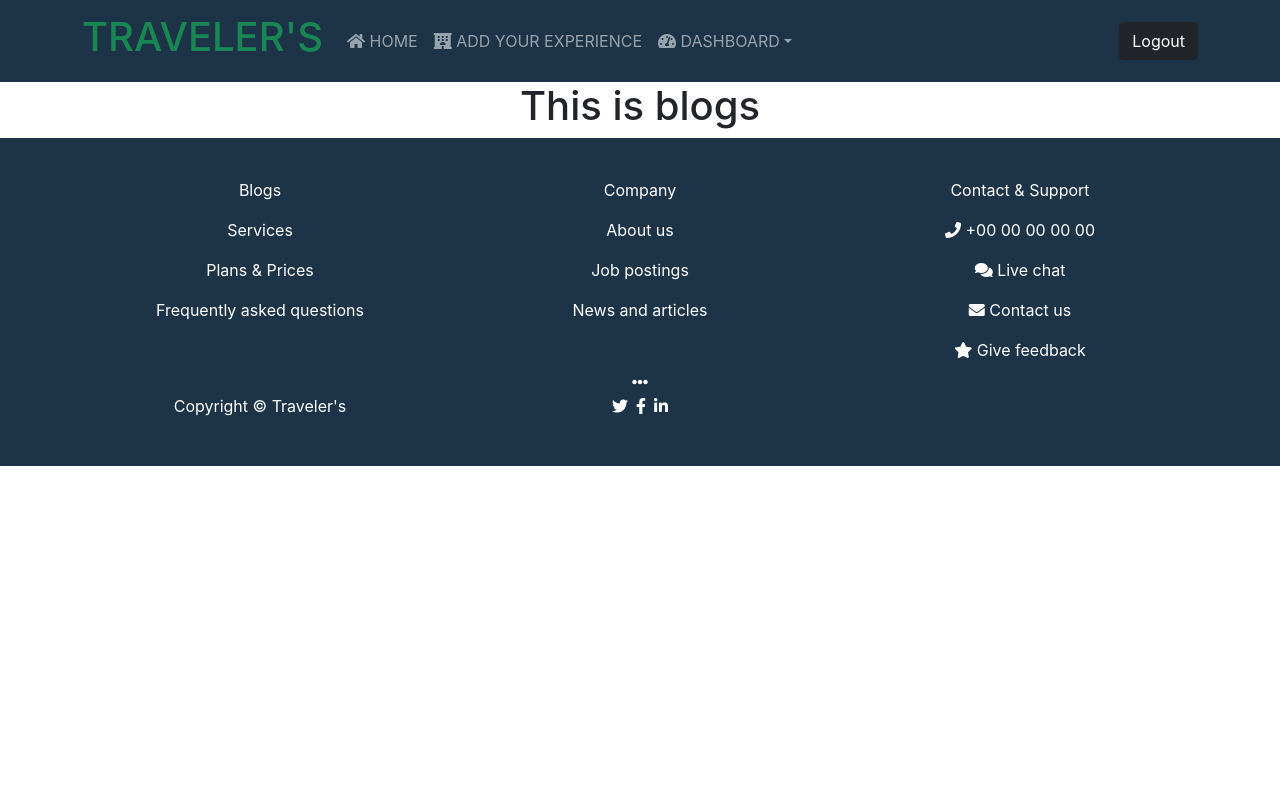
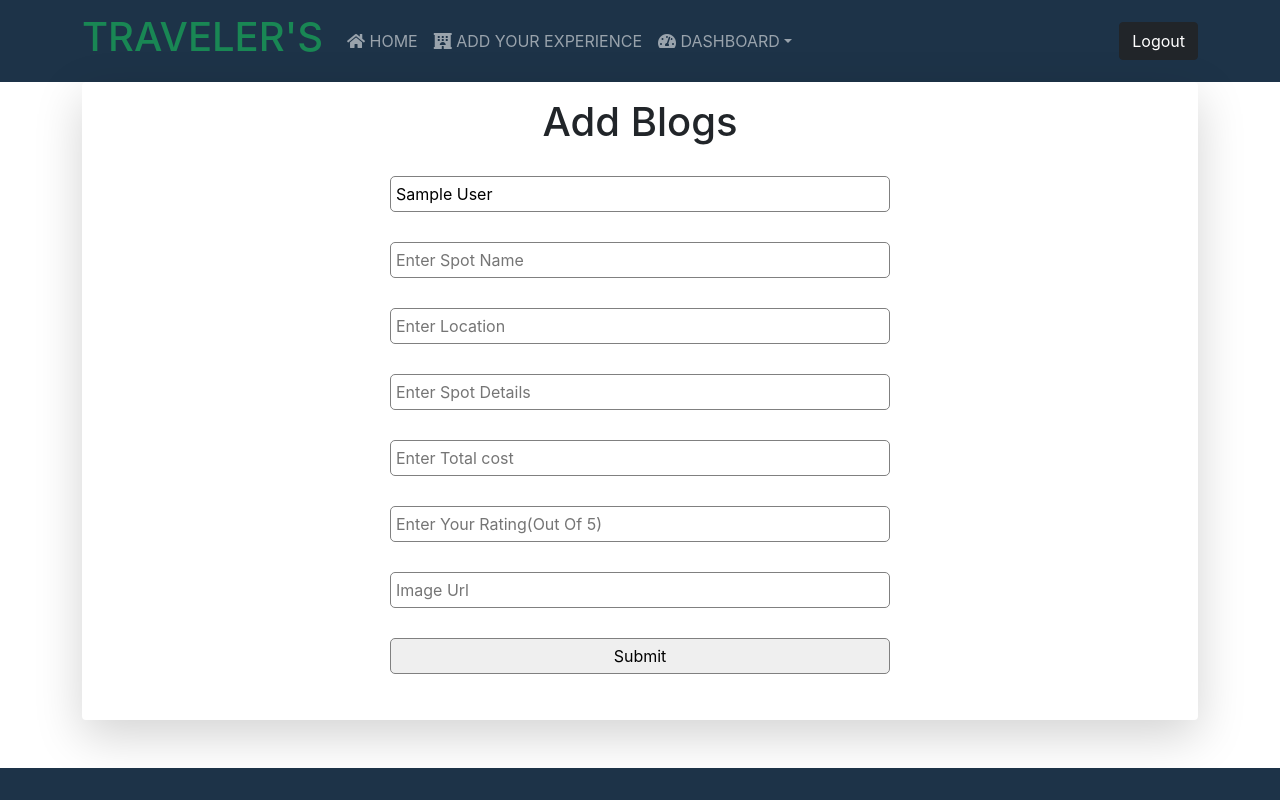
Before and after one commit to emonislam079/Travelers-blog, a React (Create React App) app: page /addBlogs in a window 1280 px wide. Shown: the top 800 px of the page. Built offline with nearby package versions, Linux system fonts and the light colour scheme; no server answers; sample sign-in values are in the browser's storage.

Commit message:
add blog

```diff
--- /dev/null
+++ b/src/Component/AddBlog/AddBlog.css
@@ -0,0 +1,25 @@
+.Blogs-form {
+  margin: 30px 150px;
+}
+.Blogs-form input {
+  display: block;
+  margin-top: 30px;
+  padding: 5px;
+  border: 1px solid gray;
+  border-radius: 5px;
+  width: 500px;
+  margin-left: auto;
+  margin-right: auto;
+}
+.error {
+  color: red;
+}
+
+@media only screen and (max-width: 600px) {
+  .Blogs-form {
+    margin: 30px 0px;
+  }
+  .Blogs-form input {
+    width: 250px;
+  }
+}
--- a/src/Component/AddBlog/AddBlogs.js
+++ b/src/Component/AddBlog/AddBlogs.js
@@ -1,10 +1,48 @@
-import React from 'react';
+import React, { useReducer, useState } from 'react';
+import { Alert, Col, Container} from 'react-bootstrap';
+import { useForm } from 'react-hook-form';
+import useAuth from '../../Hooks/useAuth';
+import './AddBlog.css'
 
 const AddBlogs = () => {
+    const { register, handleSubmit, reset } = useForm();
+    const [success, setSuccess] = useState(false);
+    const {user} = useAuth();
+
+    const onSubmit = data => {
+        console.log(data);
+        reset();
+    }
+
     return (
-        <div>
-            <h1>This is blogs</h1>
-        </div>
+        <Container>
+        <Col item xs={12} md={12}>
+        <div className="shadow-lg p-3 mb-5 bg-body rounded">
+            <h1>Add Blogs</h1>
+
+                <form className="Blogs-form" onSubmit={handleSubmit(onSubmit)}>
+
+                <input placeholder="Enter Your Name" defaultValue={user?.displayName}  {...register("PersonName", { required: true } )} />
+
+                <input placeholder="Enter Spot Name"  {...register("name", { required: true })} />
+
+                <input placeholder="Enter Location"  {...register("location", { required: true })} />
+
+                <input placeholder="Enter Spot Details" defaultValue="" {...register("details", { required: true })} />
+
+                <input type="number" placeholder="Enter Total cost" defaultValue="" {...register("cost", { required: true }) } />
+
+                <input type="number" placeholder="Enter Your Rating(Out Of 5)" defaultValue="" {...register("Rating", { required: true, }) } />
+
+                <input placeholder="Image Url" defaultValue="" {...register("img", { required: true }) } />
+
+                <input type="submit" />
+                </form>
+            </div>
+            {success && <Alert severity="success">Blog Added</Alert>}
+
+        </Col>
+        </Container>
     );
 };
 
--- a/src/Component/Home/Blogs/Blog.js
+++ b/src/Component/Home/Blogs/Blog.js
@@ -1,5 +1,5 @@
 import React from 'react';
-import { Col, Row } from 'react-bootstrap';
+import { Button, Col, Row } from 'react-bootstrap';
 import Rating from 'react-rating'
 
 import './Blog.css'
@@ -25,7 +25,7 @@ const Blog = ({blog}) => {
                 initialRating={blog.Rating}/></span></h3>
                 </div>
 
-
+                <Button className='mx-auto mb-3'>Details</Button>
               </Col>
               <Col
                 xs={12}
@@ -34,6 +34,7 @@ const Blog = ({blog}) => {
               >
                 <img src={blog.img} alt="" />
               </Col>
+
             </Row>
           </Col>
     );
--- a/src/Component/Login/Login/Login.js
+++ b/src/Component/Login/Login/Login.js
@@ -53,9 +53,9 @@ const Login = () => {
                         onBlur={handleOnChange} />
                 </FloatingLabel>
                 <div className='form-group text-center'>
-                    <Button className='text-center' type='submit' variant="primary" size="lg">Login</Button>
+                    <Button className='text-center' type='submit' variant="primary">Login</Button>
                     <Link to="/register" className='text-decoration-none d-block fs-5 mt-2 text-center'>New User? Please Register</Link>
-                    <Button onClick={handleGoogleSignIn} className='mt-4' variant="primary" size="lg"><i className="fab fa-google"></i> Google Sign In</Button>
+                    <Button onClick={handleGoogleSignIn} className='mt-4' variant="primary"><i className="fab fa-google"></i> Google Sign In</Button>
 
                 </div>
             </Form>}
--- a/src/Component/Registration/Registration.js
+++ b/src/Component/Registration/Registration.js
@@ -71,7 +71,7 @@ const Registration = () => {
                     </FloatingLabel>
 
                     <div className='form-group text-center'>
-                        <Button type='submit' variant="primary" size="lg">Register</Button>
+                        <Button type='submit' variant="primary">Register</Button>
                         <Link to="/login" className='text-decoration-none d-block fs-5 mt-2 mb-5 text-center'>Already Register? Please Login</Link>
                     </div>
 
```
